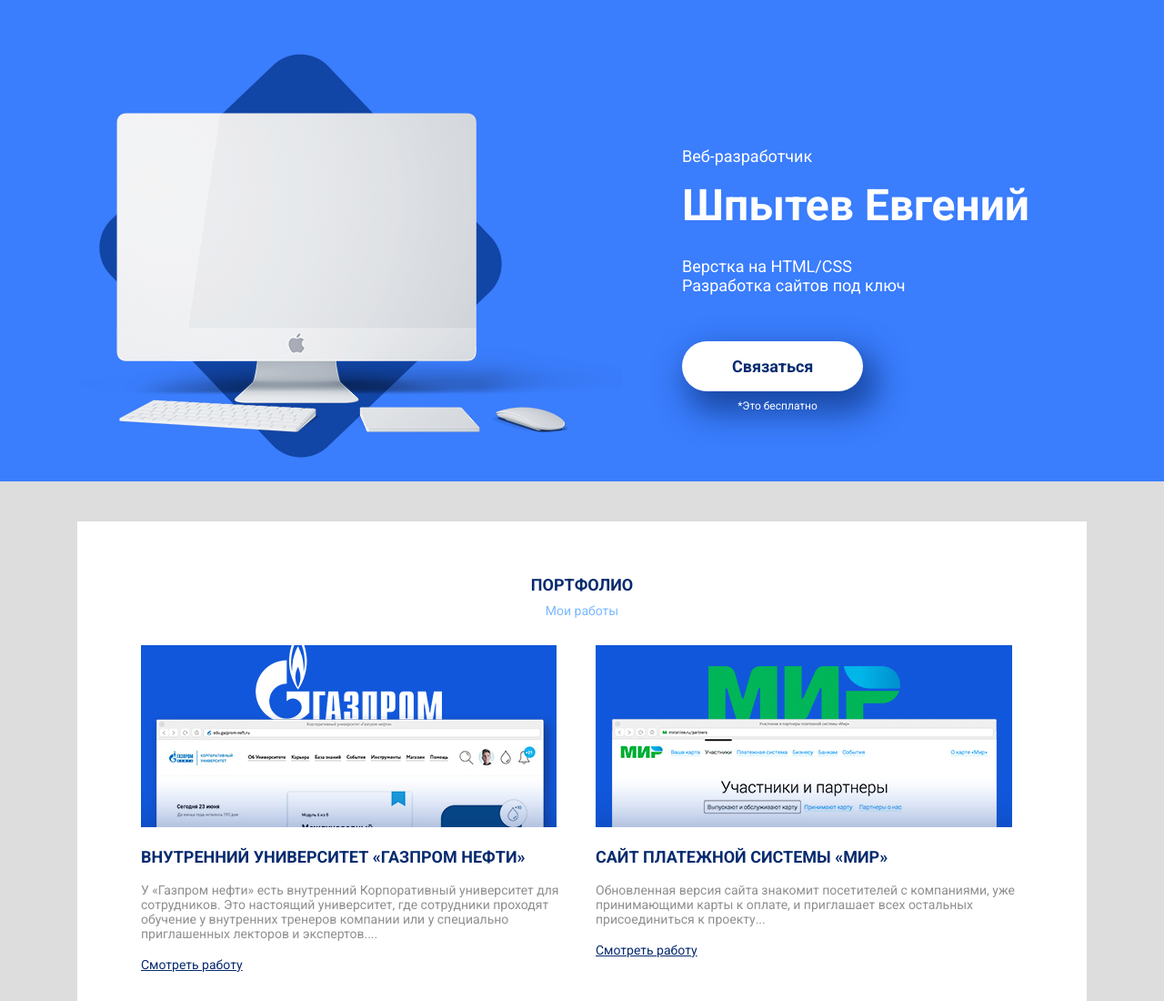
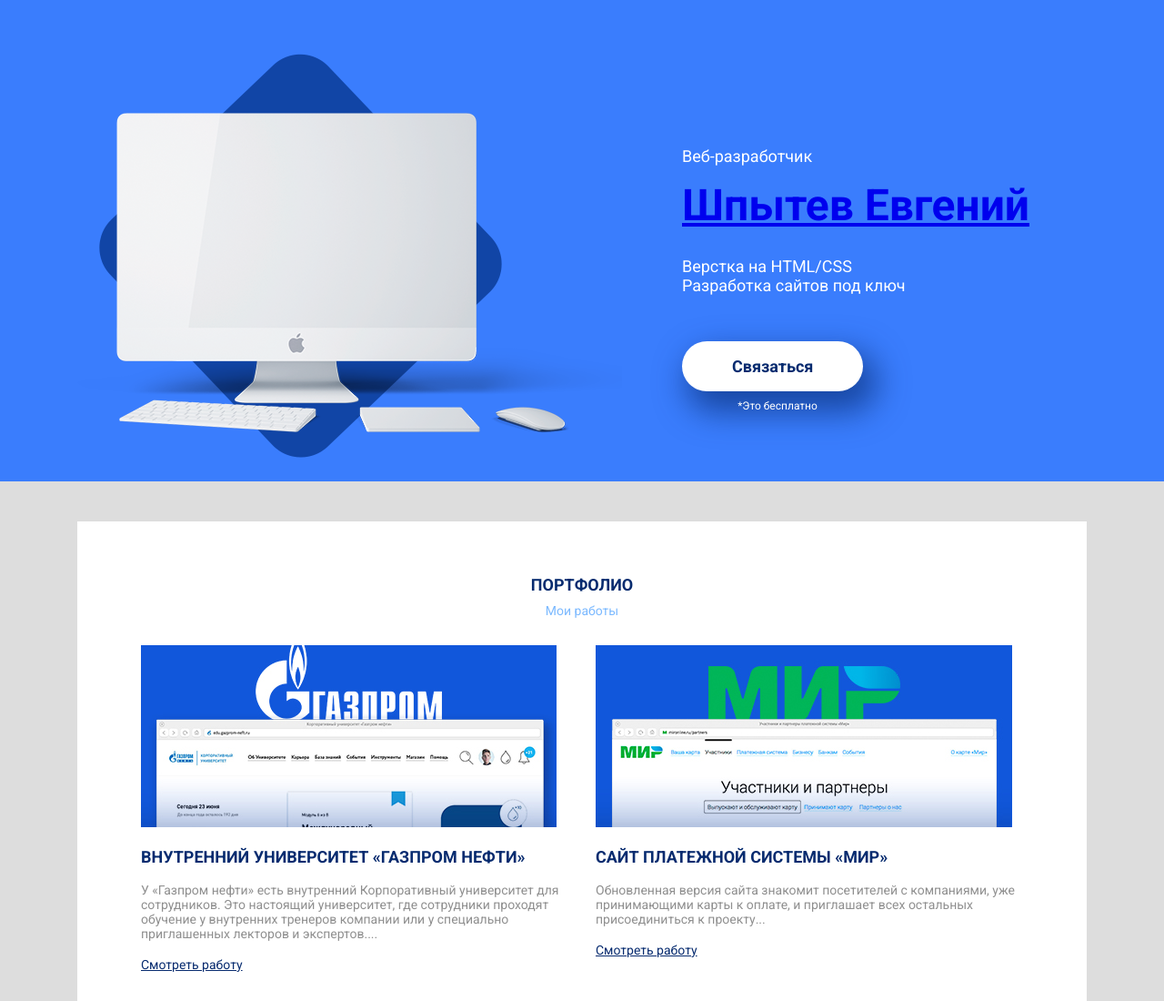
Before and after one commit to Zhekbland/zhekbland.github.io, a plain HTML site: page index.html in a window 1280 px wide. Shown: the top 1100 px of the page at 91% size. Drawn offline with Linux system fonts and the light colour scheme.

Commit message:
Update index.html

```diff
--- a/index.html
+++ b/index.html
@@ -34,7 +34,7 @@
 				<!-- /.col7 -->
 				<div class="col-lg-5">
 					<p class="header-pretitle wow fadeInRightBig" data-wow-delay="0.1s">Веб-разработчик</p>
-					<h1 class="header-title wow fadeInRightBig" data-wow-delay="0.2s">Шпытев Евгений</h1>
+					<h1 class="header-title wow fadeInRightBig" data-wow-delay="0.2s"><a href="tel:+79506224277">Шпытев Евгений</a></h1>
 					<p class="header-subtitle wow fadeInRightBig" data-wow-delay="0.3s">Верстка на HTML/CSS <br> Разработка сайтов под ключ</p>
 					<div class="header-button-block wow fadeInRightBig" data-wow-delay="0.4s">
 						<a href="https://vk.me/zhekbland" class="header-button">Связаться</a>
```
